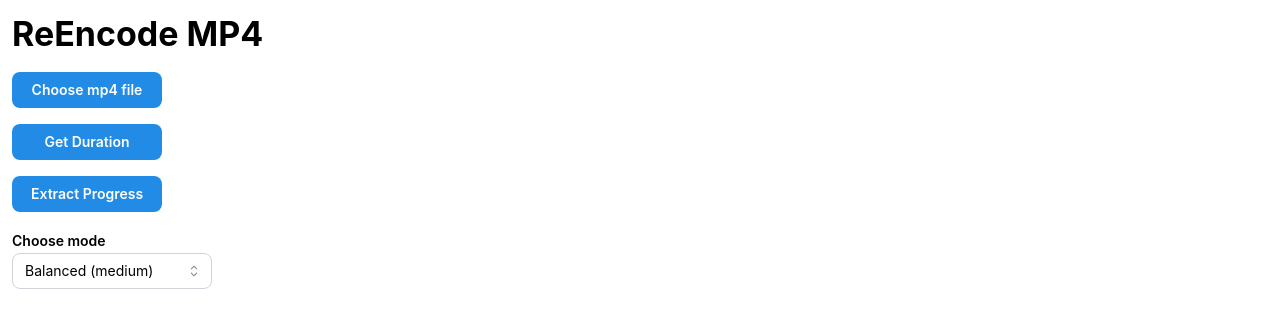
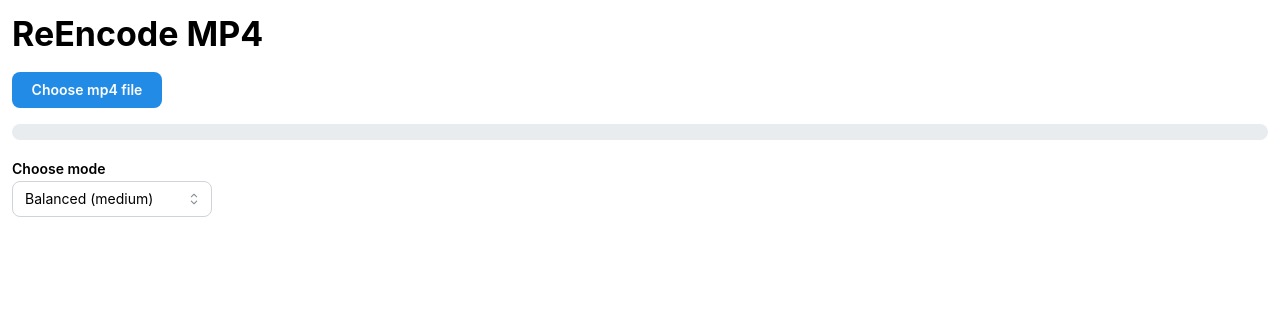
Before and after one commit to ShameenShetty/mediakit, a React (Vite) app: page /re-encode-mp4 in a window 1280 px wide. Shown: the top 328 px of the page. Built offline with nearby package versions, Linux system fonts and the light colour scheme.

Commit message:
- feat(ReEncodeMp4): Added progress bar to GUI

```diff
--- a/src/modules/audio/ReEncodeMp4.tsx
+++ b/src/modules/audio/ReEncodeMp4.tsx
@@ -1,4 +1,4 @@
-import { Button, Select, Stack, Title } from '@mantine/core';
+import { Button, Progress, Select, Stack, Title } from '@mantine/core';
 import { selectVideoFile } from '../../utils/selectVideoFile';
 import { notifications } from '@mantine/notifications';
 import { Command } from '@tauri-apps/plugin-shell'
@@ -16,12 +16,13 @@ const modes = [
 type ModeValue = typeof modes[number]['value'];
 
 export default function ReEncodeMp4() {
-
     const [mode, setMode] = useState<ModeValue>('balanced');
+    const [progress, setProgress] = useState(0);
 
     async function reEncodeVideo() {
         // TODO later we can add a way to select a directory and re-encode all the videos in that dir
         // maybe we can filter the videos as well like only mp4 files.
+        setProgress(0);
         const inputPath = await selectVideoFile();
 
         if (!inputPath) {
@@ -33,6 +34,8 @@ export default function ReEncodeMp4() {
             });
             return;
         }
+
+        const duration = await getDuration(inputPath);
 
         // Define the mode parameters
         // TODO use a slider for CRF that goes from 0 to 100
@@ -78,13 +81,22 @@ export default function ReEncodeMp4() {
 
         // Optional: Log output / handle events if spawning
         command.stdout.on('data', (line) => console.log('stdout - ', line));
-        command.stderr.on('data', (line) => console.log('stderr - ', line));
+
+        command.stderr.on('data', (line) => {
+            console.log('stderr - ', line);
+            if (line.includes('time=')) {
+                const p = extractProgress(duration, line) || 0;
+                setProgress(p);
+                console.log('The progress is ', p)
+            }
+        });
 
         command.on('close', (data) => {
             console.log('Close - ', data);
 
             // Code 0 means success
             if (data.code === 0) {
+                setProgress(100);
                 notifications.show({
                     title: 'Success',
                     message: 'Video re-encoded successfully!',
@@ -106,12 +118,11 @@ export default function ReEncodeMp4() {
         <Stack p='sm'>
             <Title>ReEncode MP4</Title>
             <Button w={150} onClick={reEncodeVideo}>Choose mp4 file</Button>
-
-            <Button w={150} onClick={async () => {
-                const duration = await getDuration('');
-                console.log('Duration returned from func - ', duration);
-            }}>Get Duration</Button>
-            <Button w={150} onClick={() => extractProgress(4825, '')}>Extract Progress</Button>
+            {progress === 100 ? (
+                <Progress h={16} value={progress} striped color='green' />
+            ) : (
+                <Progress h={16} value={progress} striped animated color='blue' />
+            )}
 
             <Select
                 w={200} label='Choose mode'
```
